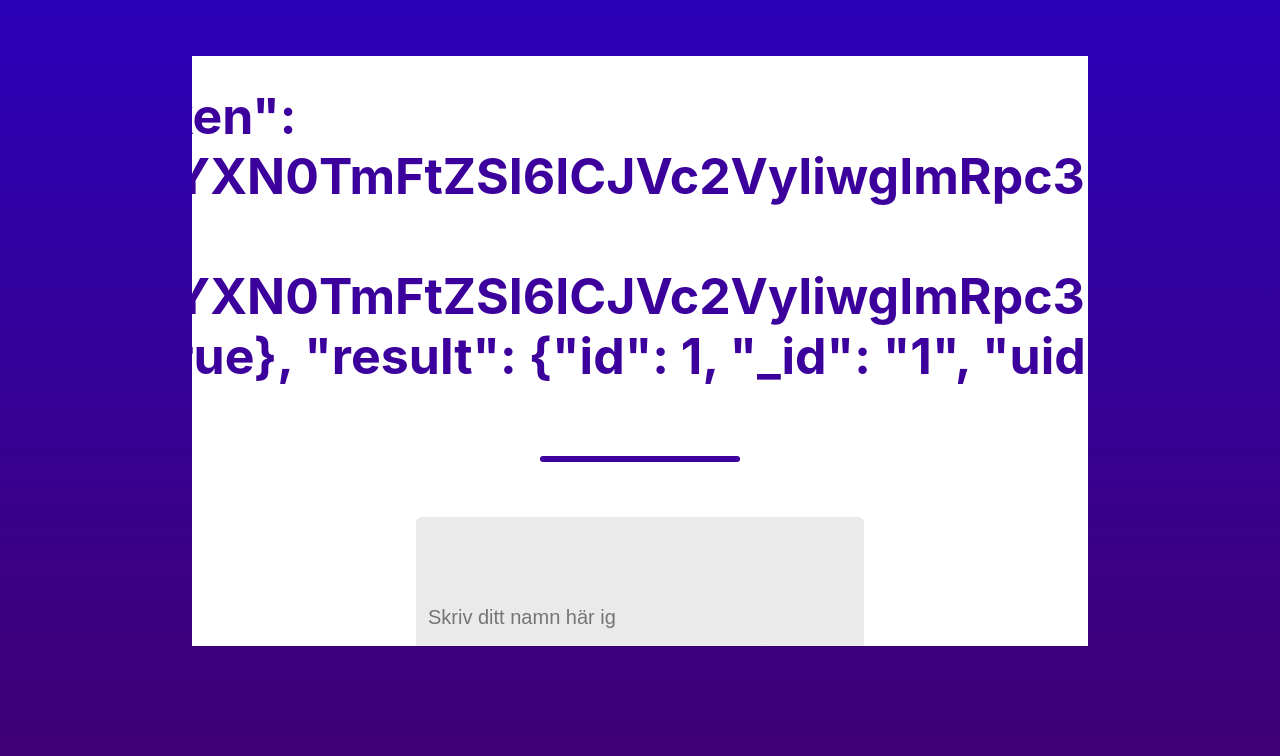
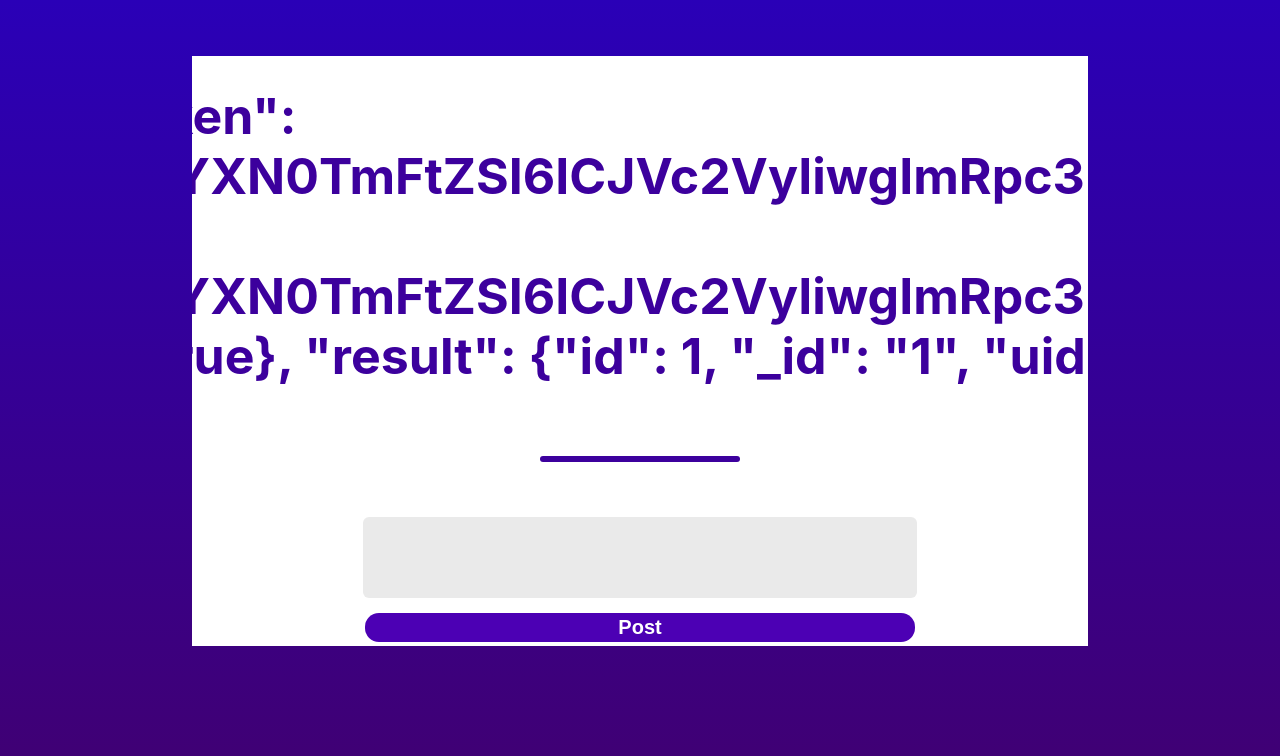
Before and after one commit to graysocdem/tdp013_projekt, a React (Create React App) app in the folder Projekt/frontend/: page / in a window 1280 px wide. Shown: the top 756 px of the page. Built offline with nearby package versions, Linux system fonts and the light colour scheme; sample sign-in values are in the browser's storage.

Commit message:
never let them know your next move

```diff
--- a/Projekt/frontend/src/Components/Homepage/Homepage.css
+++ b/Projekt/frontend/src/Components/Homepage/Homepage.css
@@ -9,24 +9,40 @@
     padding-bottom: 30px;
 }
 
-.inputs {
-    min-height: 200px;
+.wrapper {
+    display: flex;
+    min-height: 250px;
+    width: 100%;
+    margin-top: 55px;
+    flex-direction: column;
+    align-items: center;
+    gap: 15px;
 }
 
-.input {
-    word-break: break-word;
-    height: 100%;
-    width: 50%;
+textarea {
+    resize: none;
+    color: #797979;
+    background: #eaeaea;
+    border-radius: 6px;
+    font-size: 20px;
+    border: none;
+    width: 550px;
+    height: 150px;
 }
 
-.input input{
-    height: 100%;
-    width: 100%;
-    background: transparent;
+.button {
+    width: 550px;
+    height: 55px;
+    background-color: #4c00b4;
+    color: white;
+    font-size: 20px;
+    font-weight: bold;
+    border-radius: 14px;
     border: none;
-    outline: none;
-    color: #797979;
-    margin-left: 10px;
-    font-size: 20px;
+}
 
+hr {
+    color: black;
+    size: 5px;
+    width: 525px;
 }
--- a/Projekt/frontend/src/Components/Homepage/Homepage.jsx
+++ b/Projekt/frontend/src/Components/Homepage/Homepage.jsx
@@ -1,6 +1,7 @@
 import React from 'react'
 import "./Homepage.css"
 import Navbar from "../Navigation/Navbar"
+import Post from "../Post/Post"
 
 const Homepage = () => {
 
@@ -14,11 +15,20 @@ const Homepage = () => {
                 <div className='text'>{user}'s Homepage</div>
                 <div className='underline'></div>
             </div>
-            <div className='inputs'>
-                <div className='input'>
-                    <input type="input" placeholder="Skriv ditt namn här ig" />
-                </div>
+
+            <div className='wrapper'>
+                <textarea />
+                <input className="button" type="button" value="Post" />
+
+                <hr />
+
+                <Post />
+
             </div>
+
+        {/* script */}
+
+
         </div>
     )
 
--- /dev/null
+++ b/Projekt/frontend/src/Components/Post/Post.css
@@ -0,0 +1,24 @@
+.post-container {
+    width: 550px;
+    height: 150px;
+    border: 5px;
+    background-color: ;
+    border-radius: 6px;
+
+}
+
+.name {
+    height: 15%;
+    border: 5px;
+}
+
+.message {
+    height: 70%;
+    border: 5px;
+
+}
+
+.time {
+    height: 15%;
+    border: 5px;
+}
--- /dev/null
+++ b/Projekt/frontend/src/Components/Post/Post.jsx
@@ -0,0 +1,21 @@
+import "./Post.css"
+
+const Post = () => {
+
+    return (
+        <div className="post-container">
+            <div className="name">
+                hej
+            </div>
+            <div className="message">
+                san
+            </div>
+            <div className="time">
+                svej
+            </div>
+        </div>
+    )
+
+}
+
+export default Post
```
Also changed, not shown: 1 other file (tests, documents, lock files or other folders).
